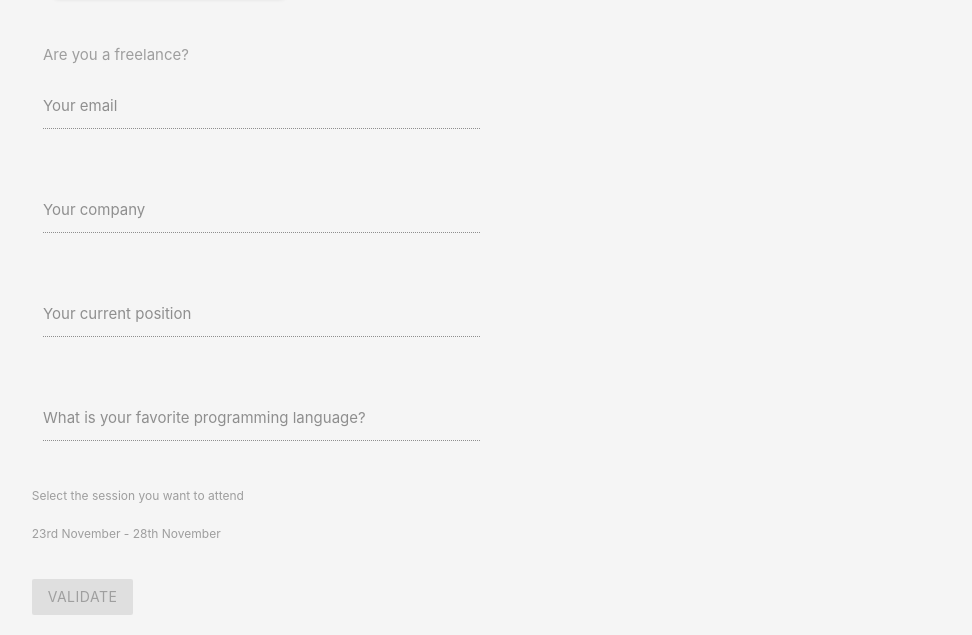
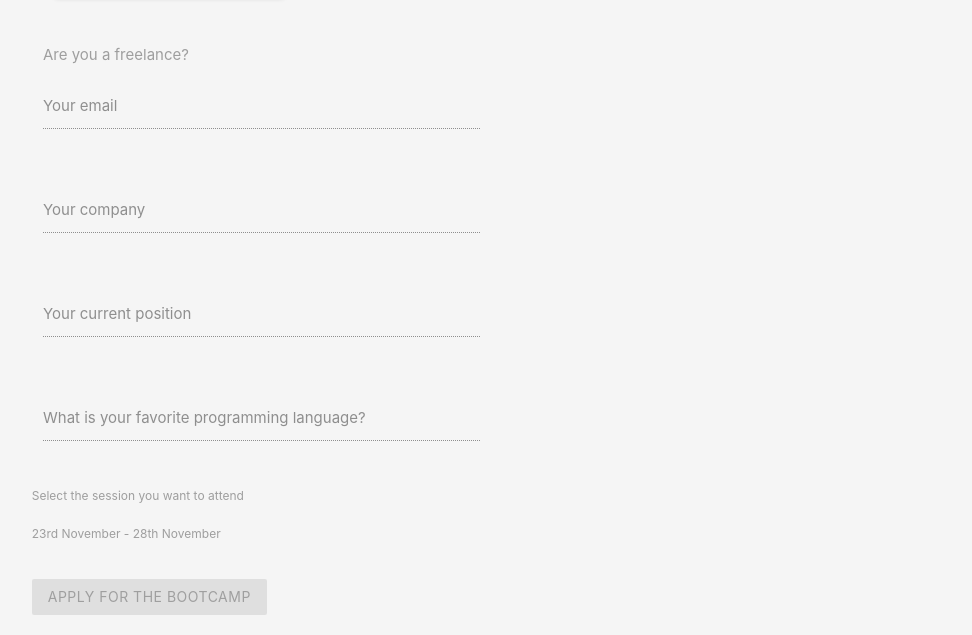
Before and after one commit to Philos-io/admission.philos.io, a website: page public/index.html at #/confirmation in a window 1280 px wide. Shown: the part 849-1484 px from the top of the page, without its empty margins (149-1121 px from the left). Drawn offline with nearby package versions, Linux system fonts and the light colour scheme; some packages are replaced by stand-ins of ours; no server answers.

Commit message:
replaced validate button by 'apply for the bootcamp'

```diff
--- a/public/views/welcome.html
+++ b/public/views/welcome.html
@@ -46,7 +46,6 @@
           </span>
         </div>
       </div>
-
       <div class="row" data-ng-if="!vm.currentUser">
 
         <a href="/auth/github" class="waves-effect waves-light btn ajust-margin">
@@ -56,7 +55,8 @@
       </div>
 
       <form class="col s12"
-            name="registration" data-ng-submit="vm.register()"
+            name="registration"
+            data-ng-submit="vm.register()"
             data-disabled-form="vm.currentUser">
 
         <div class="row">
@@ -96,9 +96,9 @@
             <input name="session" type="radio" id="session2" value="Next session" data-ng-model="vm.session"/>
             <label for="session2">23rd November - 28th November</label>
           </p>
-	</div>
+        </div>
         <div class="row">
-          <button class="waves-effect waves-light btn" data-ng-disabled="registration.$invalid">Validate</button>
+          <button class="waves-effect waves-light btn" data-ng-disabled="registration.$invalid">Apply for the bootcamp</button>
         </div>
       </form>
   </div>
```
Also changed, not shown: public/views/confirmation.html (+0 -1 lines).
